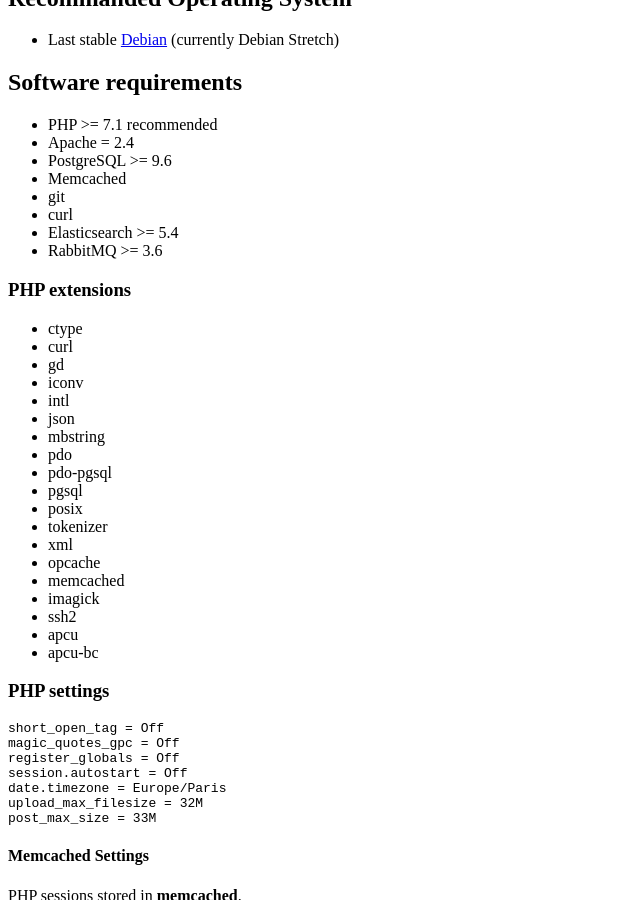
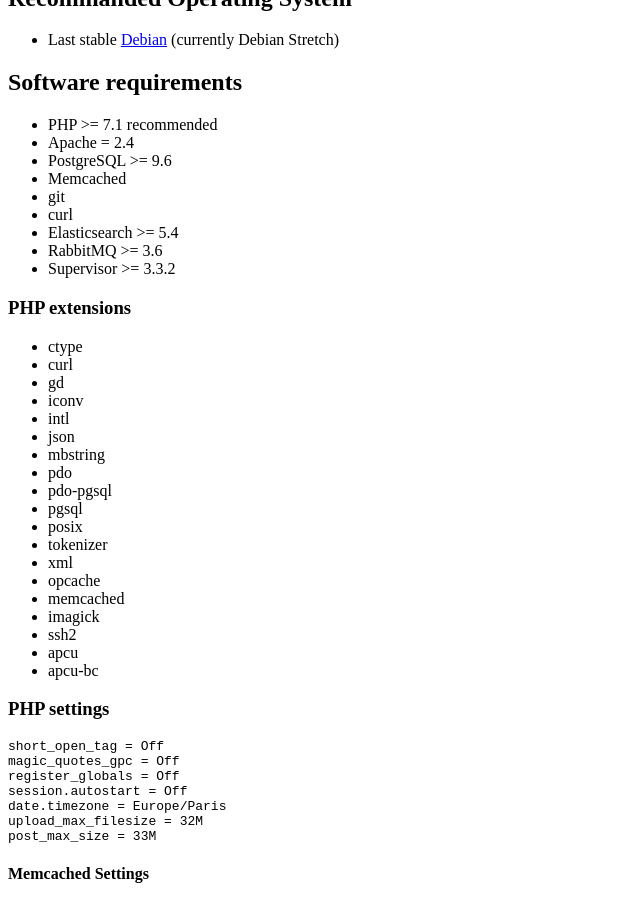
Before and after one commit to le-phare/le-phare.github.io, a Jekyll site: the page built from requirements/cetih.md, in a window 1280 px wide and 900 px high, scrolled down 348 px. Shown: the whole window, without its empty margins (0-640 px from the left). Built offline with Jekyll 4.4.1, drawn with Linux system fonts in a browser that asks for light colours.

Commit message:
:sparkles: Add supervisor to cetih requirements

```diff
--- a/requirements/cetih.md
+++ b/requirements/cetih.md
@@ -23,6 +23,7 @@ title: Hosting requirements CETIH
   - curl
   - Elasticsearch >= 5.4
   - RabbitMQ >= 3.6
+  - Supervisor >= 3.3.2
 
 ### PHP extensions
 
```
